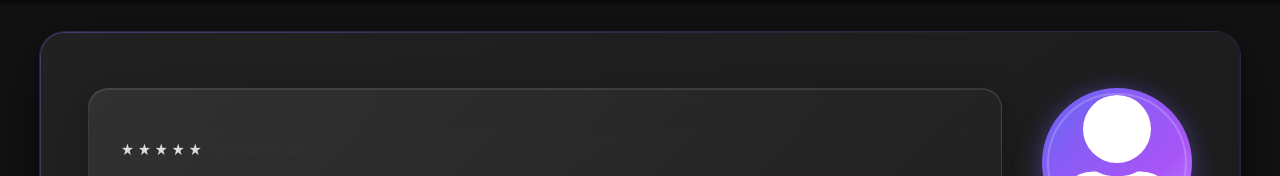
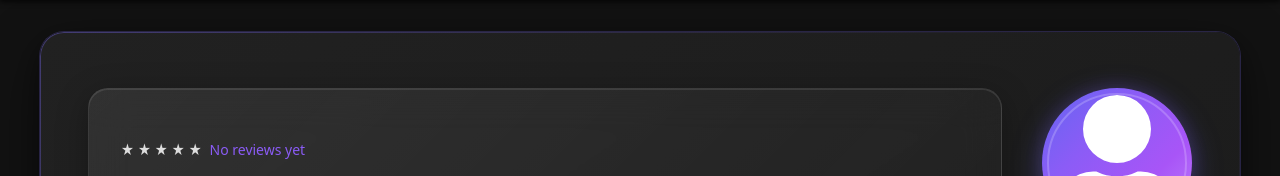
Before and after one commit to Satvir092/Localate, a Flask app: template templates/customer_view.html in a window 1280 px wide. Shown: the part 70-246 px from the top of the page. Run offline with Flask 3, Linux system fonts and the light colour scheme; the template is opened without the code that fills it, so the values that code supplies are empty.

Commit message:
Changed rating color so it is easier to see

```diff
--- a/static/customer_view.css
+++ b/static/customer_view.css
@@ -1086,7 +1086,7 @@ input:hover, select:hover, textarea:hover {
 .rating-score {
   font-size: 14px;
   font-weight: 500;
-  color: var(--dynamic-text-color, #333);
+  color: var(--dynamic-text-color, #8b5cf6);
   font-family: var(--dynamic-font-family) !important;
   margin-left: 4px;
 }
```
